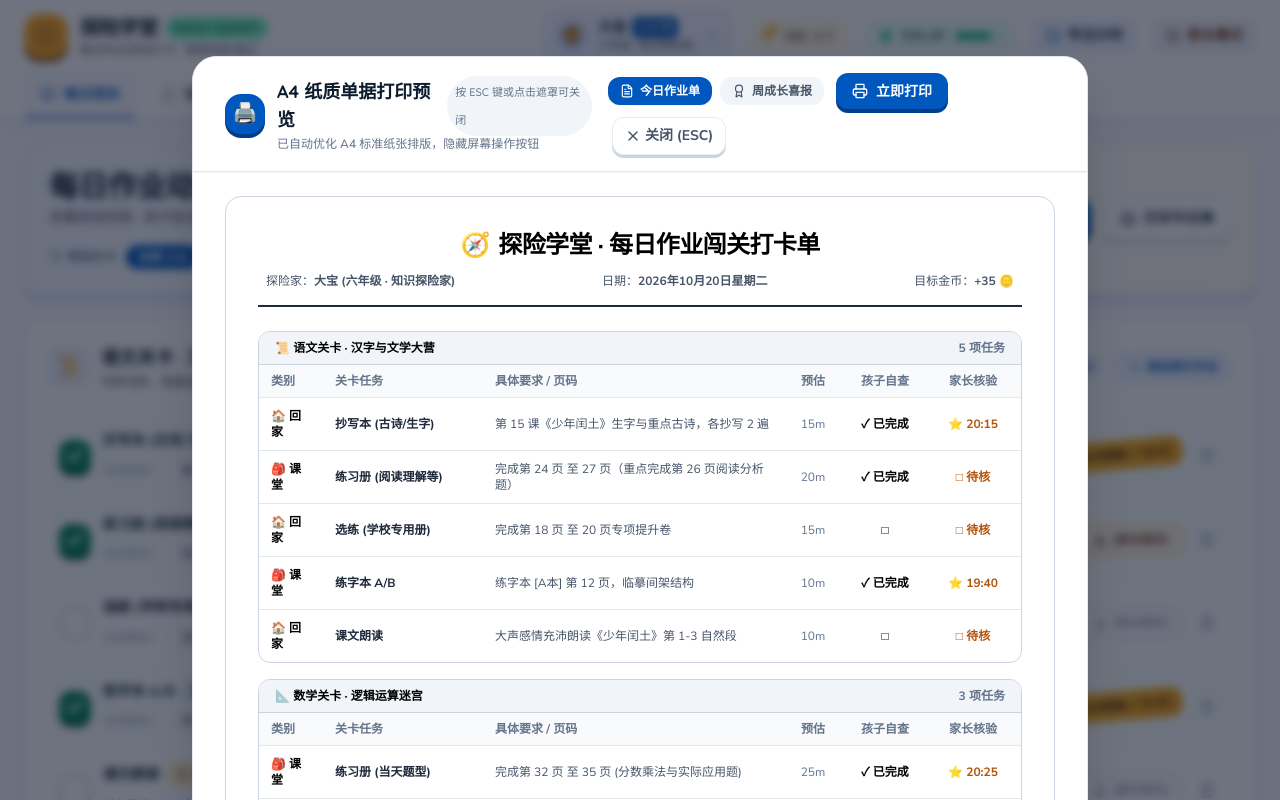
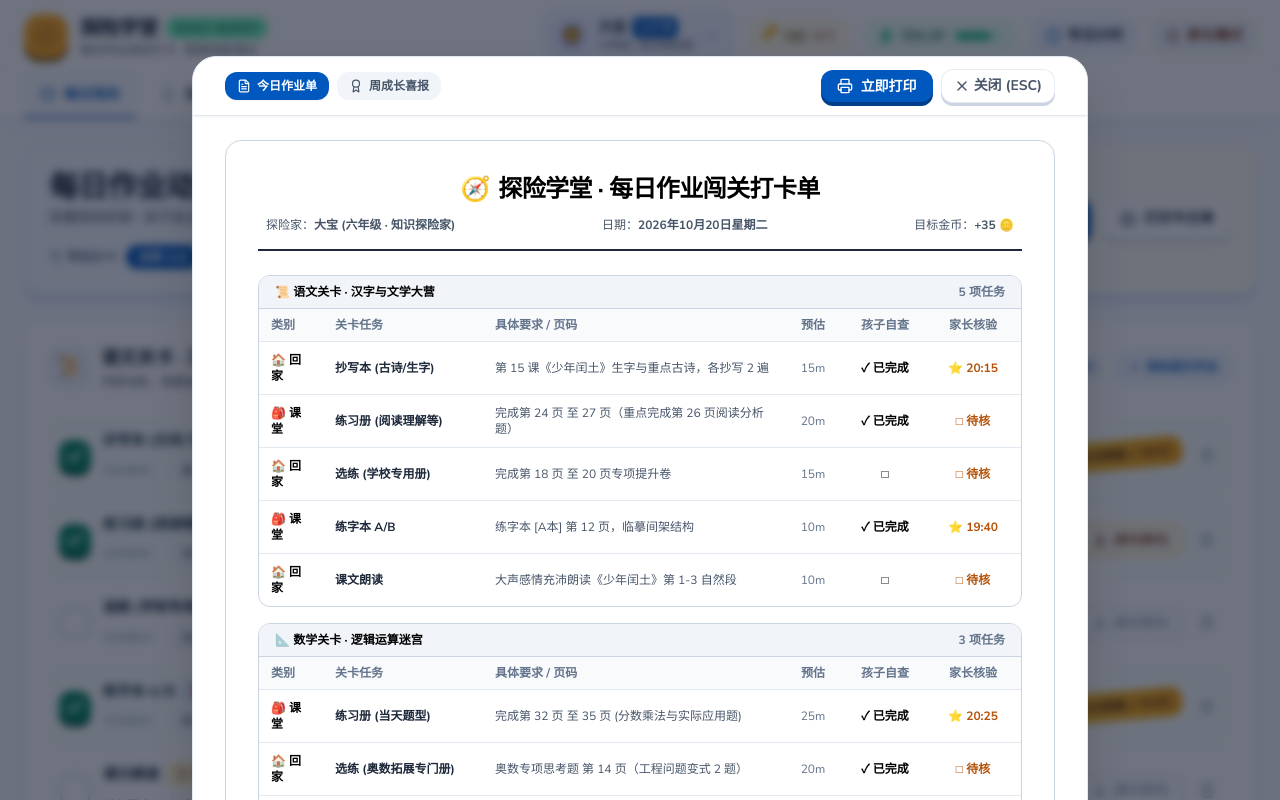
Before and after one commit to DemoPan/daily_quest, a React (Vite) app: page / in a window 1280 px wide. Both pictures are taken after a click on the button "打印今日单". Shown: the top 800 px of the page. Built offline with nearby package versions, Linux system fonts and the light colour scheme.

Commit message:
fix(print): remove bulky preview header and streamline toolbar

```diff
--- a/src/components/Print/PrintModal.jsx
+++ b/src/components/Print/PrintModal.jsx
@@ -54,27 +54,10 @@ export default function PrintModal({
     >
       <div className="bg-white rounded-3xl max-w-4xl w-full p-6 sm:p-8 shadow-2xl border border-slate-200 space-y-6 my-4 sm:my-8 animate-in fade-in slide-in-from-top-4 duration-200">
 
-        {/* Sticky Top Control Toolbar - Always Visible Even When Scrolled */}
-        <div className="sticky top-0 z-30 bg-white/95 backdrop-blur-md pt-4 pb-4 -mt-6 -mx-6 px-6 sm:-mt-8 sm:-mx-8 sm:px-8 border-b border-slate-200 shadow-sm rounded-t-3xl flex flex-col md:flex-row md:items-center justify-between gap-4 no-print">
-          <div className="flex items-center gap-3">
-            <div className="w-10 h-10 rounded-2xl bg-primary text-white flex items-center justify-center font-bold text-xl shadow-neo-primary shrink-0">
-              🖨️
-            </div>
-            <div>
-              <h3 className="font-headline font-bold text-base sm:text-lg text-onSurface flex items-center gap-2">
-                <span>A4 纸质单据打印预览</span>
-                <span className="text-[11px] font-normal text-slate-500 bg-slate-100 px-2 py-0.5 rounded-full hidden sm:inline">
-                  按 ESC 键或点击遮罩可关闭
-                </span>
-              </h3>
-              <p className="text-xs text-slate-500 font-medium">
-                已自动优化 A4 标准纸张排版，隐藏屏幕操作按钮
-              </p>
-            </div>
-          </div>
-
-          {/* Toggle Type & Actions */}
-          <div className="flex flex-wrap items-center gap-2">
+        {/* Sticky Top Control Toolbar - Compact & Clean */}
+        <div className="sticky top-0 z-30 bg-white/95 backdrop-blur-md py-3 -mt-6 -mx-6 px-6 sm:-mt-8 sm:-mx-8 sm:px-8 border-b border-slate-200 shadow-sm rounded-t-3xl flex items-center justify-between gap-4 no-print">
+          {/* Toggle Type */}
+          <div className="flex items-center gap-2">
             <button
               onClick={() => { sounds.playClick(); setDocType('daily'); }}
               className={`px-3 py-1.5 rounded-xl text-xs font-bold transition-all flex items-center gap-1.5 ${
@@ -97,11 +80,14 @@ export default function PrintModal({
               <Award className="w-3.5 h-3.5" />
               <span>周成长喜报</span>
             </button>
+          </div>
 
+          {/* Action Buttons */}
+          <div className="flex items-center gap-2">
             {/* Primary Print Button */}
             <button
               onClick={handlePrint}
-              className="px-4 py-2 btn-squishy-primary text-xs sm:text-sm font-headline font-bold flex items-center gap-2 ml-1 shadow-neo-primary"
+              className="px-4 py-1.5 btn-squishy-primary text-xs sm:text-sm font-headline font-bold flex items-center gap-2 shadow-neo-primary"
               title="调用系统打印机打印 (A4)"
             >
               <Printer className="w-4 h-4" />
@@ -111,7 +97,7 @@ export default function PrintModal({
             {/* Close Button */}
             <button
               onClick={() => { sounds.playClick(); onClose(); }}
-              className="px-3 py-2 btn-squishy-white text-xs sm:text-sm font-bold flex items-center gap-1 text-slate-600 hover:text-slate-900 ml-1"
+              className="px-3 py-1.5 btn-squishy-white text-xs sm:text-sm font-bold flex items-center gap-1 text-slate-600 hover:text-slate-900"
               title="关闭预览 (ESC)"
             >
               <X className="w-4 h-4" />
```
